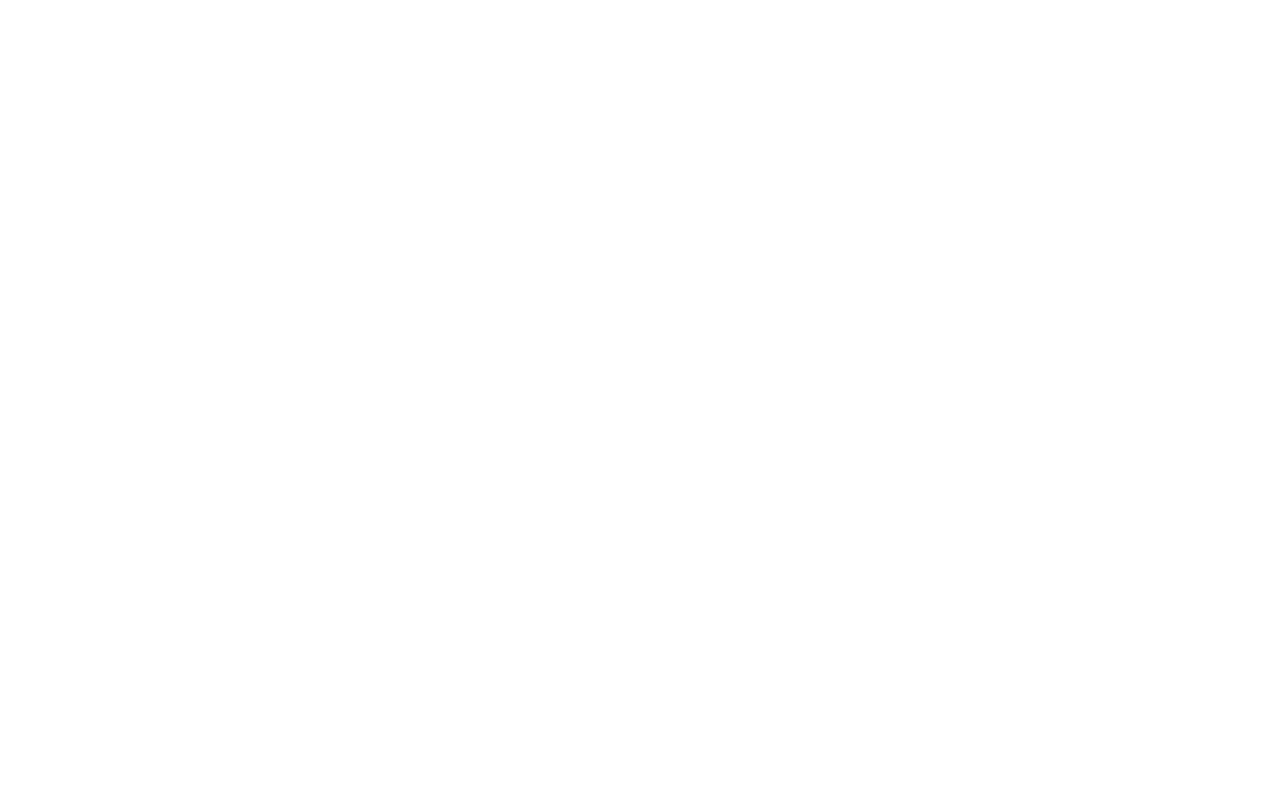
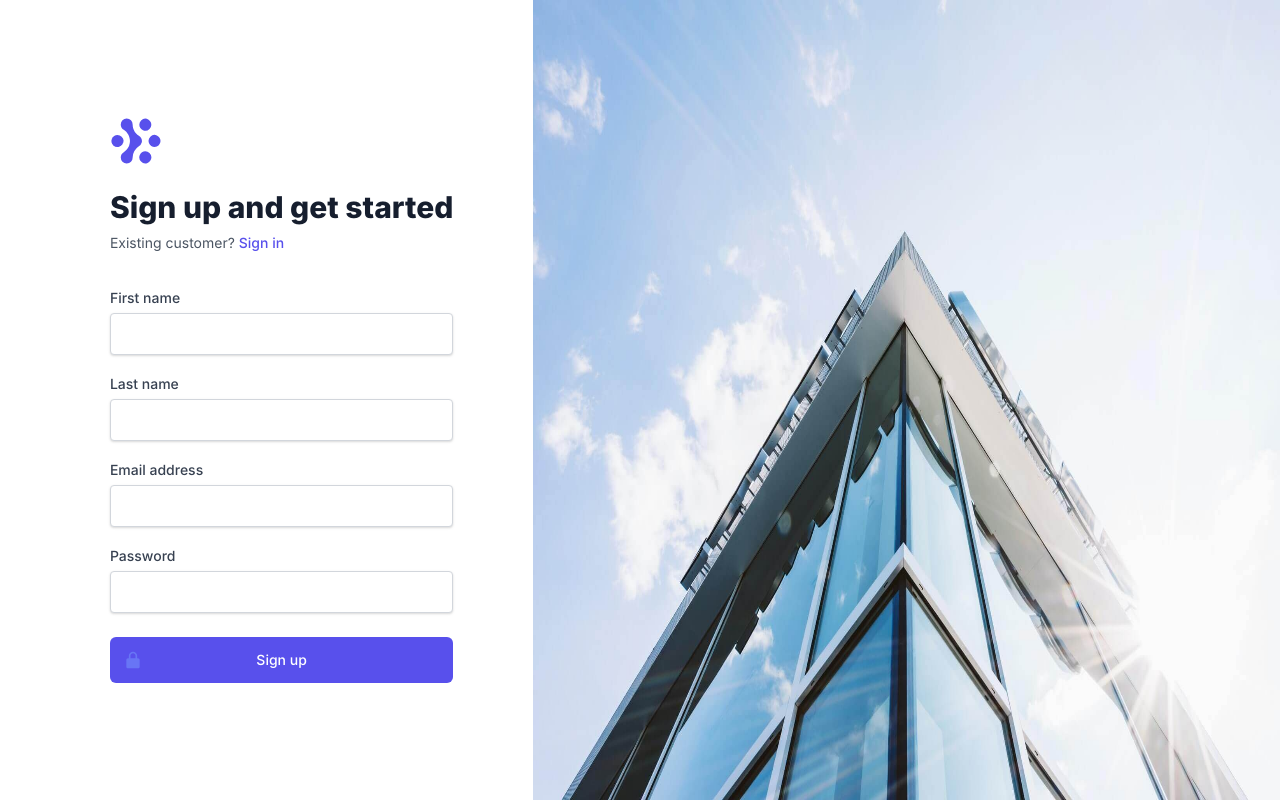
Before and after one commit to abeidahmed/property-marketplace, a React (Create React App) app in the folder client/: page /signup in a window 1280 px wide. Built offline with nearby package versions, Linux system fonts and the light colour scheme.

Commit message:
Create signup form

```diff
--- a/client/src/routes/public-route.js
+++ b/client/src/routes/public-route.js
@@ -1,13 +1,15 @@
 import React from "react";
 import { Switch, Route } from "react-router-dom";
+import Home from "views/home";
 import Login from "views/login";
-import Home from "views/home";
+import Signup from "views/signup";
 
 const PublicRoute = () => {
   return (
     <Switch>
       <Route exact path="/" component={Home} />
       <Route path="/login" component={Login} />
+      <Route path="/signup" component={Signup} />
     </Switch>
   );
 };
--- /dev/null
+++ b/client/src/views/signup/index.js
@@ -0,0 +1,89 @@
+import React from "react";
+import Icon from "components/icon";
+import Image from "./components/building.jpg";
+import { Link } from "react-router-dom";
+import LogoMark from "assets/logo/logo-mark.svg";
+
+const Signup = () => {
+  return (
+    <main className="min-h-screen lg:flex">
+      <div className="px-4 min-h-screen flex items-center justify-center lg:w-5/12">
+        <div className="lg:ml-auto lg:max-w-md lg:pr-16">
+          <div>
+            <img className="mx-auto h-12 w-auto lg:m-0" src={LogoMark} alt="Property finder" />
+            <h1 className="mt-6 text-center text-3xl leading-9 font-extrabold text-gray-900 lg:text-left">
+              Sign up and get started
+            </h1>
+            <p className="mt-2 text-center text-sm leading-5 text-gray-600 lg:text-left">
+              Existing customer?{" "}
+              <Link
+                to="/login"
+                className="font-medium text-indigo-600 hover:text-indigo-500 focus:outline-none focus:underline transition ease-in-out duration-150"
+              >
+                Sign in
+              </Link>
+            </p>
+          </div>
+          <form className="mt-8">
+            <div>
+              <label htmlFor="signup_first_name" className="text-sm text-gray-700 font-medium">
+                First name
+              </label>
+              <input
+                type="text"
+                id="signup_first_name"
+                className="mt-1 form-input block w-full shadow border-gray-300"
+              />
+            </div>
+            <div className="mt-4">
+              <label htmlFor="signup_last_name" className="text-sm text-gray-700 font-medium">
+                Last name
+              </label>
+              <input
+                type="text"
+                id="signup_last_name"
+                className="mt-1 form-input block w-full shadow border-gray-300"
+              />
+            </div>
+            <div className="mt-4">
+              <label htmlFor="signup_email" className="text-sm text-gray-700 font-medium">
+                Email address
+              </label>
+              <input
+                type="email"
+                id="signup_email"
+                className="mt-1 form-input block w-full shadow border-gray-300"
+              />
+            </div>
+            <div className="mt-4">
+              <label htmlFor="signup_password" className="text-sm text-gray-700 font-medium">
+                Password
+              </label>
+              <input
+                type="password"
+                id="signup_password"
+                className="mt-1 form-input block w-full shadow border-gray-300"
+              />
+            </div>
+            <div className="mt-6">
+              <button className="group relative block w-full flex justify-center py-2 px-4 border border-transparent text-sm leading-7 font-medium rounded-md text-white bg-indigo-600 hover:bg-indigo-500 focus:outline-none focus:border-indigo-700 focus:shadow-outline-indigo active:bg-indigo-700 transition duration-150 ease-in-out">
+                <span className="absolute left-0 inset-y-0 flex items-center pl-3">
+                  <Icon
+                    icon="lock"
+                    className="h-5 w-5 text-indigo-500 group-hover:text-indigo-400 transition ease-in-out duration-150"
+                  />
+                </span>
+                Sign up
+              </button>
+            </div>
+          </form>
+        </div>
+      </div>
+      <div className="lg:w-7/12">
+        <img src={Image} className="h-full w-full bg-center bg-no-repeat" alt="" />
+      </div>
+    </main>
+  );
+};
+
+export default Signup;
```
Also changed, not shown: client/src/views/signup/components/building.jpg (added).
